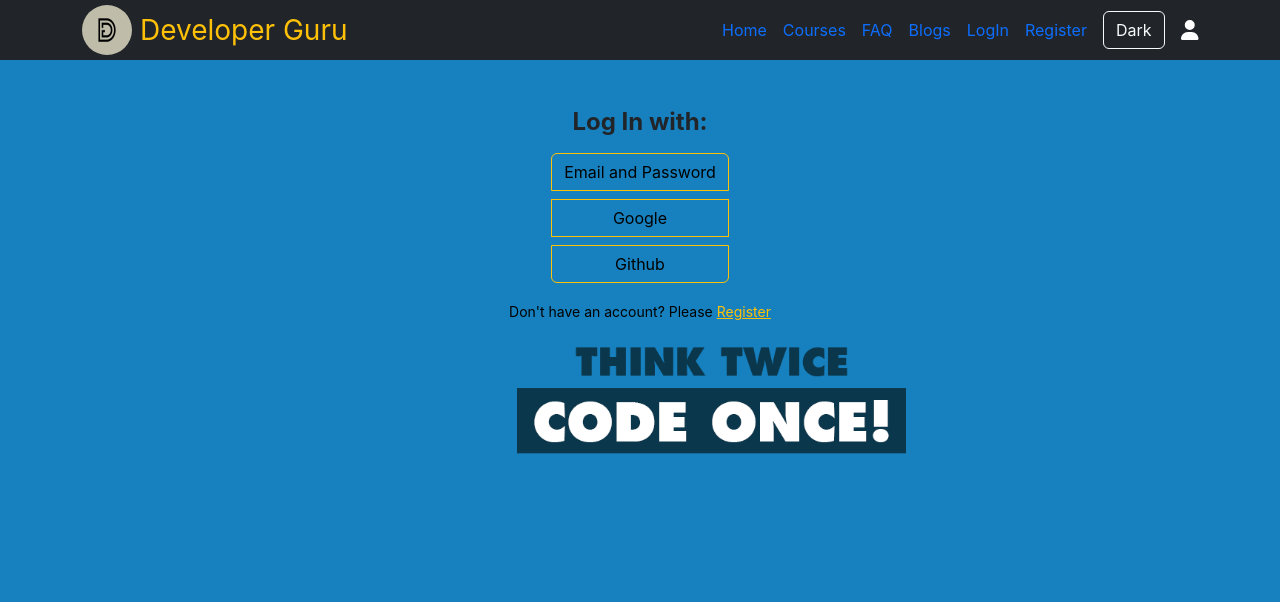
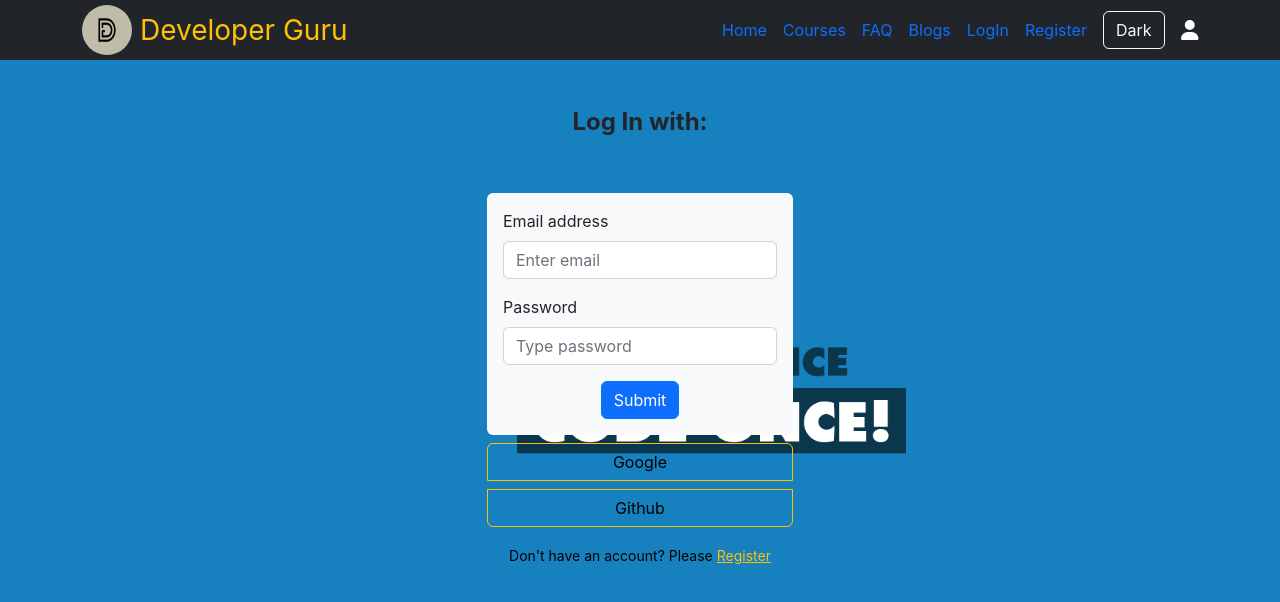
Before and after one commit to MahimPC111/Developer-guru-client, a React (Create React App) app: page /login in a window 1280 px wide. Shown: the top 602 px of the page. Built offline with nearby package versions, Linux system fonts and the light colour scheme; no server answers.

Commit message:
error solved

```diff
--- a/src/Pages/Login/EmailAndPassword/EmailAndPassword.js
+++ /dev/null
@@ -1,56 +0,0 @@
-import React from 'react';
-import { useContext } from 'react';
-import Button from 'react-bootstrap/Button';
-import Form from 'react-bootstrap/Form';
-import toast from 'react-hot-toast';
-import { useLocation, useNavigate } from 'react-router-dom';
-import { AuthContext } from '../../../contexts/AuthProvider/AuthProvider';
-
-
-const Login = () => {
-    const { signInUser, setLoading } = useContext(AuthContext);
-    const navigate = useNavigate();
-
-    const location = useLocation();
-    const from = location.state?.from?.pathname || '/';
-
-    const handleSubmit = (event) => {
-        event.preventDefault();
-        const form = event.target;
-        const email = form.email.value;
-        const password = form.password.value;
-
-        signInUser(email, password)
-            .then(result => {
-                const user = result.user;
-                console.log(user)
-                form.reset();
-                navigate(from, { replace: true });
-                toast.success('Successfully logged in!');
-                setLoading(false);
-            })
-            .catch(e => toast.error(e.message))
-
-    }
-
-    return (
-        <Form onSubmit={handleSubmit} className='w-75 mt-5 mx-auto p-3 bg-light rounded'>
-
-            <Form.Group className="mb-3" controlId="formBasicEmail">
-                <Form.Label>Email address</Form.Label>
-                <Form.Control name='email' type="email" placeholder="Enter email" required />
-            </Form.Group>
-
-            <Form.Group className="mb-3" controlId="formBasicPassword">
-                <Form.Label>Password</Form.Label>
-                <Form.Control name='password' type="password" placeholder="Type password" required />
-            </Form.Group>
-
-            <Button variant="primary" type="submit">
-                Submit
-            </Button>
-        </Form>
-    );
-};
-
-export default Login;
--- a/src/Pages/Login/Login.js
+++ b/src/Pages/Login/Login.js
@@ -6,15 +6,37 @@ import { useContext } from 'react';
 import { AuthContext } from '../../contexts/AuthProvider/AuthProvider';
 import toast from 'react-hot-toast';
 import { GithubAuthProvider, GoogleAuthProvider } from 'firebase/auth';
+import Form from 'react-bootstrap/Form';
 
 const Login = () => {
-    const { signInWithGoogle, signInWithGithub, setLoading } = useContext(AuthContext);
+    const { signInUser, signInWithGoogle, signInWithGithub, setLoading } = useContext(AuthContext);
     const googleProvider = new GoogleAuthProvider();
     const githubProvider = new GithubAuthProvider();
     const navigate = useNavigate();
 
     const location = useLocation();
     const from = location.state?.from?.pathname || '/';
+    console.log(location)
+
+
+    const handleSubmit = (event) => {
+        event.preventDefault();
+        const form = event.target;
+        const email = form.email.value;
+        const password = form.password.value;
+
+        signInUser(email, password)
+            .then(result => {
+                const user = result.user;
+                console.log(user)
+                form.reset();
+                navigate(from, { replace: true });
+                toast.success('Successfully logged in!');
+                setLoading(false);
+            })
+            .catch(e => toast.error(e.message))
+
+    }
 
     const handleGoogleSignIn = () => {
         signInWithGoogle(googleProvider)
@@ -45,7 +67,24 @@ const Login = () => {
             <h4 className='text-center fw-bold'>Log In with:</h4>
             <div className='d-flex justify-content-center'>
                 <ButtonGroup vertical>
-                    <Button className='mt-2' variant="outline-warning"><Link to='/emailpassword' className='text-decoration-none text-black'>Email and Password</Link></Button>
+                    <Form onSubmit={handleSubmit} className='mt-5 mx-auto p-3 bg-light rounded'>
+
+                        <Form.Group className="mb-3" controlId="formBasicEmail">
+                            <Form.Label>Email address</Form.Label>
+                            <Form.Control name='email' type="email" placeholder="Enter email" required />
+                        </Form.Group>
+
+                        <Form.Group className="mb-3" controlId="formBasicPassword">
+                            <Form.Label>Password</Form.Label>
+                            <Form.Control name='password' type="password" placeholder="Type password" required />
+                        </Form.Group>
+
+                        <div className='d-flex justify-content-center'>
+                            <Button variant="primary" type="submit">
+                                Submit
+                            </Button>
+                        </div>
+                    </Form>
                     <Button onClick={handleGoogleSignIn} className='mt-2 text-black' variant="outline-warning">Google</Button>
                     <Button onClick={handleGithubSignIn} className='mt-2 text-black' variant="outline-warning">Github</Button>
                 </ButtonGroup>
--- a/src/Routes/SimpleRoutes/SimpleRoutes.js
+++ b/src/Routes/SimpleRoutes/SimpleRoutes.js
@@ -6,7 +6,6 @@ import CourseDetails from "../../Pages/CourseDetails/CourseDetails";
 import Courses from "../../Pages/Courses/Courses";
 import FAQ from "../../Pages/FAQ/FAQ";
 import Home from "../../Pages/Home/Home";
-import EmailAndPassword from "../../Pages/Login/EmailAndPassword/EmailAndPassword";
 import Login from "../../Pages/Login/Login";
 import Register from "../../Pages/Register/Register";
 import Route404 from "../../Pages/Route404/Route404";
@@ -49,10 +48,6 @@ const routes = createBrowserRouter([
                 element: <Register></Register>
             },
             {
-                path: '/emailpassword',
-                element: <EmailAndPassword></EmailAndPassword>
-            },
-            {
                 path: '/checkout',
                 element: <PrivateRoutes><Checkout></Checkout></PrivateRoutes>
             },
```
Also changed, not shown: 1 other file (tests, documents, lock files or other folders).
